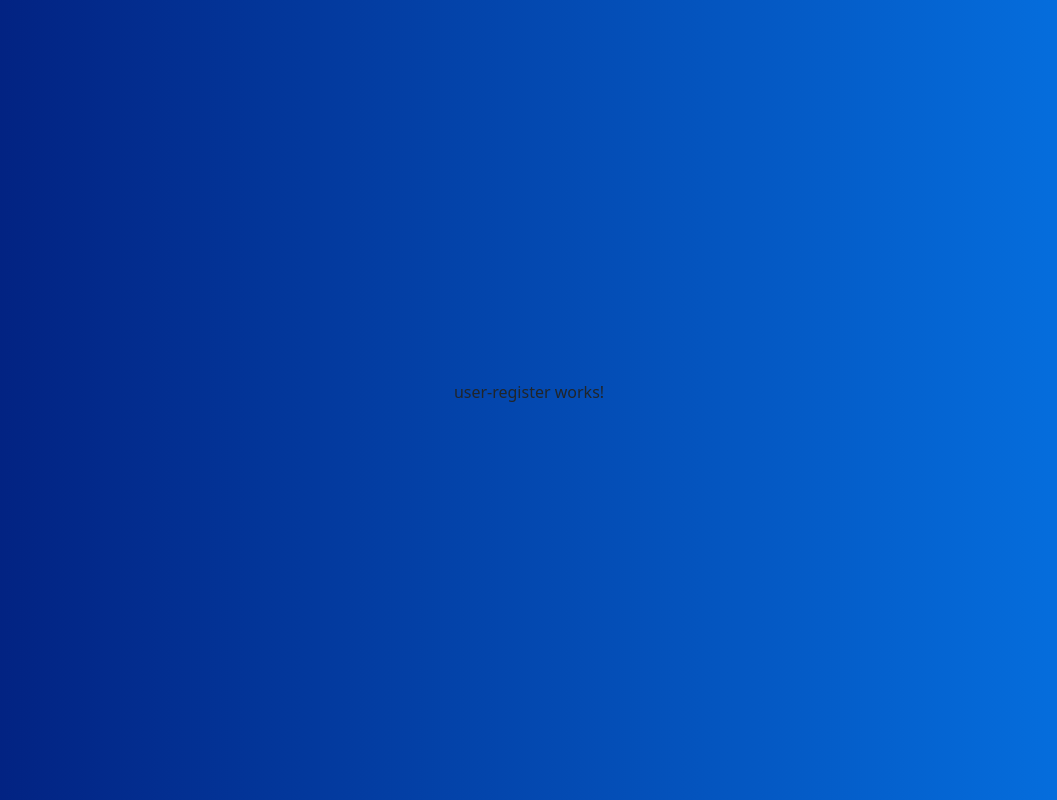
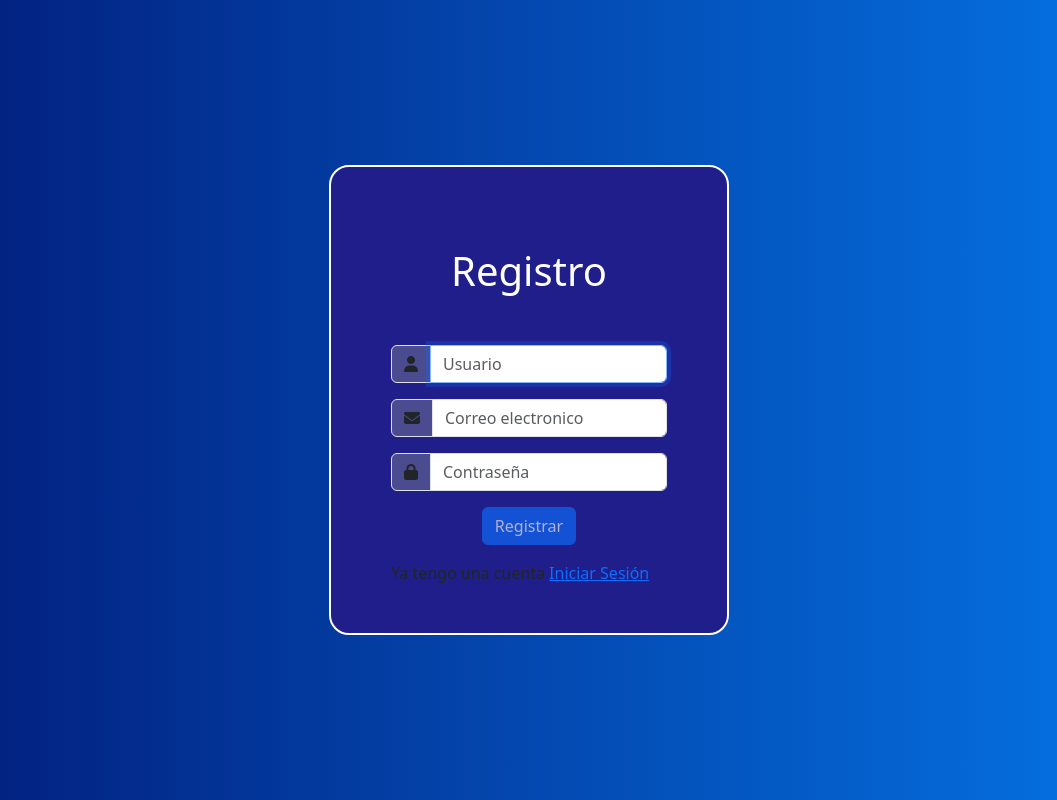
Before and after one commit to Nelson6203/MedMinderProject, an Angular app in the folder frontend/: page /registerUser in a window 1280 px wide. Shown: the whole page, without its empty margins (111-1168 px from the left). Built offline with nearby package versions, Linux system fonts and the light colour scheme.

Commit message:
ADD RegisterUser

```diff
--- a/frontend/src/app/components/user-register/user-register.component.css
+++ b/frontend/src/app/components/user-register/user-register.component.css
@@ -0,0 +1,3 @@
+.error-message {
+  color: red;
+}
--- a/frontend/src/app/components/user-register/user-register.component.html
+++ b/frontend/src/app/components/user-register/user-register.component.html
@@ -1 +1,30 @@
-<p>user-register works!</p>
+<section>
+  <form action="">
+    <h1 class="d-flex justify-content-center mt-5" style="margin-top: 50px; margin-bottom: 50px; color: #ffffff;"> Registro </h1>
+    <div class="container d-flex justify-content-center"> <!-- div grande -->
+
+      <form action="" method="post" #formRegisterUser="ngForm" id="formRegisterUser" action="" class="mx-auto" (ngSubmit)="onRegisterUser(formRegisterUser)" >
+        <div class="input-group mb-3" >
+          <span class="input-group-text" style="background-color: #4b4c8f;"><i class="fa-solid fa-user"></i></span>
+          <input type="username" name="username" id="inputusername" class="form-control" placeholder="Usuario" [(ngModel)]="username" (input)="validate()" ngModel required autofocus>
+      </div>
+        <div class="input-group mb-3">
+          <span class="input-group-text" style="background-color: #4b4c8f;"><i class="fa-solid fa-envelope"></i></span>
+          <input type="email" name="email" id="inputemail" class="form-control" placeholder="Correo electronico" [(ngModel)]="email" (input)="validate()" ngModel required autofocus>
+        </div>
+        <div class="input-group mb-3">
+          <span class="input-group-text" style="background-color: #4b4c8f;"><i class="fa-solid fa-lock"></i></span>
+          <input type="password" name="password" id="inputpassword" class="form-control" placeholder="Contraseña" [(ngModel)]="password" (input)="validate()" ngModel required autofocus>
+        </div>
+        <div class="error-message" *ngIf="errorMessage">{{ errorMessage }}</div>
+        <div class="d-flex justify-content-center align-items-center">
+          <button class="btn btn-primary btn-block mx-2" type="submit" [disabled]="isButtonDisabled" (click)="showSuccessAlert()">Registrar</button>
+        </div>
+        <div class="mt-3">
+          <p>Ya tengo una cuenta <a [routerLink]="[]" (click)="goToRoute('/')">Iniciar Sesión</a></p>
+        </div>
+      </form>
+    </div> <!-- div grande -->
+  </form>
+
+</section>
--- a/frontend/src/app/components/user-register/user-register.component.ts
+++ b/frontend/src/app/components/user-register/user-register.component.ts
@@ -1,4 +1,8 @@
 import { Component } from '@angular/core';
+import { HttpClient } from '@angular/common/http';
+import { Router } from '@angular/router';
+import { NgForm,FormGroup } from '@angular/forms';
+import swal from 'sweetalert2';
 
 @Component({
   selector: 'app-user-register',
@@ -7,6 +11,43 @@ import { Component } from '@angular/core';
 })
 export class UserRegisterComponent {
 
-  constructor () {}
+  constructor(private httpClient: HttpClient, private router: Router) { }
+  registerForm!: FormGroup;
+
+
+  username: string = '';
+  email: string = '';
+  password: string = '';
+  isButtonDisabled: boolean = true;
+  errorMessage: string = '';
+
+  SERVER: string =  "";
+
+
+  onRegisterUser(form: NgForm) {
+    this.httpClient.post(`http://localhost:4000/api/registerUser`, form.value).subscribe(response => {
+      console.log(response);
+      this.router.navigateByUrl('/');
+    });
+  }
+
+
+  goToRoute(route: string) {
+    this.router.navigateByUrl(route);
+  }
+
+  validate(): void {
+    this.isButtonDisabled = this.username === '' || this.email === '' || this.password === '';
+    this.errorMessage = this.isButtonDisabled ? 'Los campos no pueden estar vacíos' : '';
+  }
+
+  showSuccessAlert() {
+    swal.fire({
+      icon: 'success',
+      title: 'Registro con éxito',
+      showConfirmButton: false,
+      timer: 1600
+    });
+  }
 
 }
```
